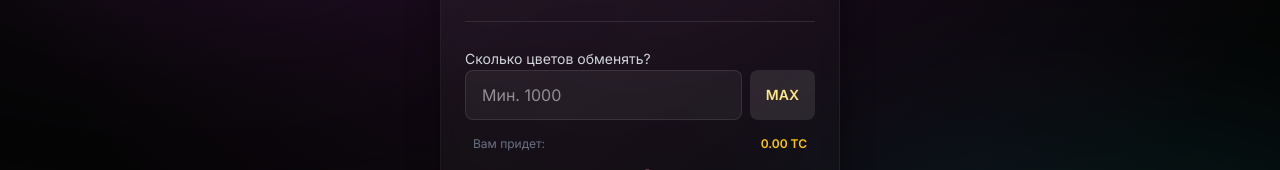
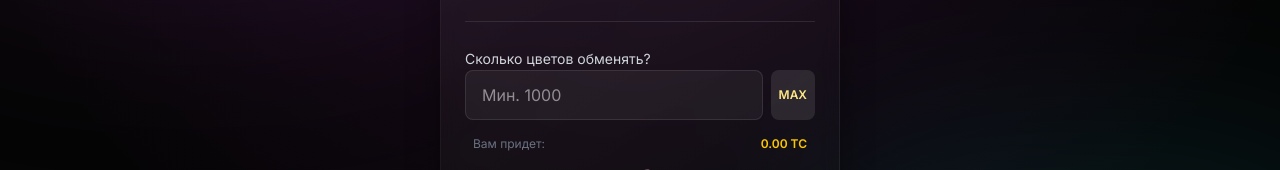
Before and after one commit to Dastanbekov/mini-app-oracle, a React (Vite) app: page /shop in a window 1280 px wide. Both pictures are taken after a click on the button "Обмен". Shown: the part 332-502 px from the top of the page. Built offline with nearby package versions, Linux system fonts and the light colour scheme.

Commit message:
hyalasdf

```diff
--- a/src/pages/Shop.jsx
+++ b/src/pages/Shop.jsx
@@ -215,9 +215,9 @@ export default function Shop() {
                                     />
                                     <button
                                         onClick={() => setExchangeAmount(Math.floor(balanceFlowers))}
-                                        className="bg-white/10 hover:bg-white/20 px-4 rounded-lg text-sm font-bold text-amber-200"
+                                        className="bg-white/10 hover:bg-white/20 px-2 py-2 rounded-lg text-xs font-bold text-amber-200 whitespace-nowrap"
                                     >
-                                        MAX
+                                        МАХ
                                     </button>
                                 </div>
 
```
